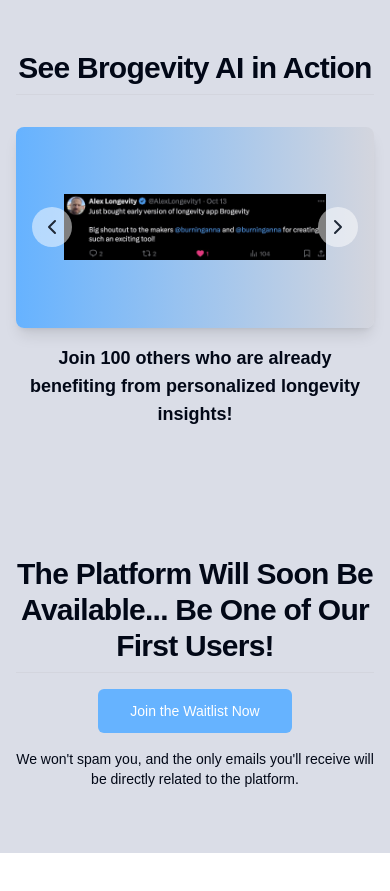
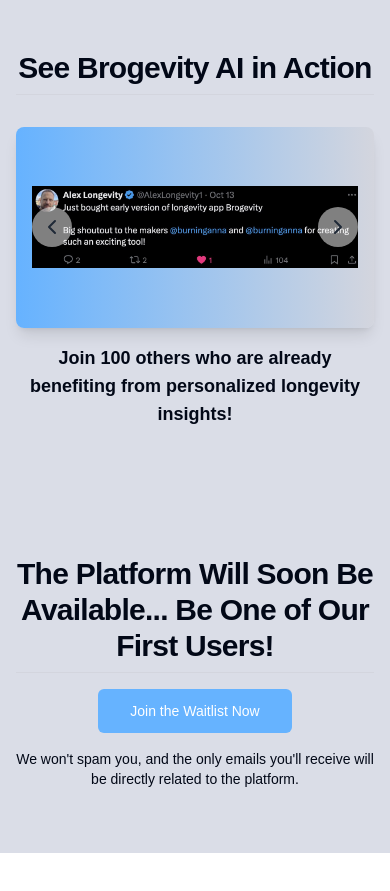
Before and after one commit to SecurityQQ/vargahealth-landing, a Next.js app: page / in a window 390 px wide. Shown: the part 4920-5811 px from the top of the page. Built offline with nearby package versions, Linux system fonts and the light colour scheme; no server answers.

Commit message:
smaller paddings for mobile

```diff
--- a/src/pages/index.tsx
+++ b/src/pages/index.tsx
@@ -278,7 +278,7 @@
               See Brogevity AI in Action
             </h2>
             <div className="max-w-3xl mx-auto">
-              <AspectRatio ratio={16 / 9} className="bg-gradient-to-r from-primary to-secondary rounded-lg shadow-lg p-12 overflow-hidden">
+              <AspectRatio ratio={16 / 9} className="bg-gradient-to-r from-primary to-secondary rounded-lg shadow-lg p-4 md:p-12 overflow-hidden">
                 <div className="relative w-full h-full">
                   <Image
                     src={screenshots[currentSlide]}
```
